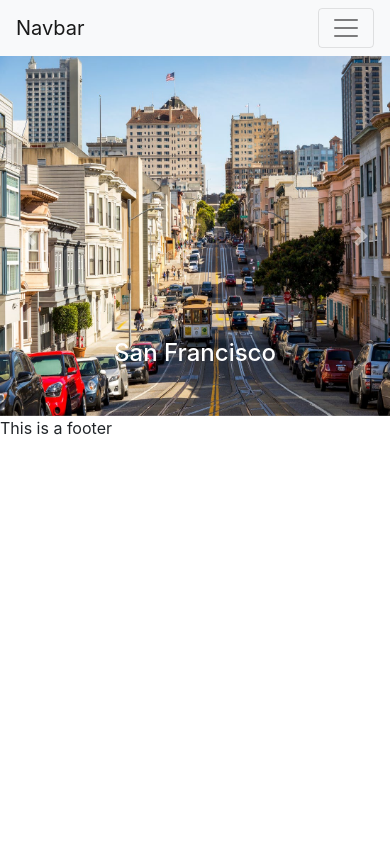
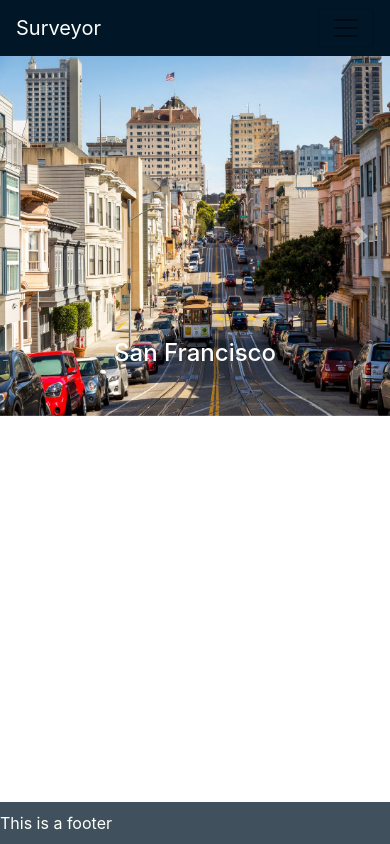
Before and after one commit to desertlp/wayfarer, a Django app: page / in a window 390 px wide. Run offline with Django 3.2, Linux system fonts and the light colour scheme; some libraries are stand-ins or nearby versions.

Commit message:
BASE.html CSS and responsiveness

```diff
--- a/main_app/static/styles/style.css
+++ b/main_app/static/styles/style.css
@@ -1,3 +1,24 @@
+/**********************************************************************************************************
+NAV
+*/
+.navbar-light {
+
+    background: #011627 ;
+    color: #FDFFFC;
+}
+.navbar-light .navbar-brand {
+    color: #FDFFFC;
+}
+.navbar-light .navbar-brand:hover {
+    color: #FF00FF;
+}
+
+.navbar-light .navbar-nav .nav-link{
+    color: #FDFFFC;
+}
+.navbar-light .navbar-nav .nav-link:hover {
+    color: #FF00FF;
+  }
 
 
 /**********************************************************************************************************
@@ -19,3 +40,23 @@ CAROUSEL
     width:640px;
     height:360px;
 }
+
+
+/**********************************************************************************************************
+Footer
+*/
+footer{
+    height: 5vh;
+    width: 100%;
+    background: #40515D;
+    color: #FDFFFC;
+    display: flex;
+    align-items: center;
+    position: absolute;
+    bottom: 0;
+}
+
+footer div {
+    text-align: center;
+    display: inline;
+}
--- a/main_app/templates/base.html
+++ b/main_app/templates/base.html
@@ -16,24 +16,25 @@
   <!-- Bootstrap -->
   <link rel="stylesheet" href="https://stackpath.bootstrapcdn.com/bootstrap/4.5.0/css/bootstrap.min.css" integrity="sha384-9aIt2nRpC12Uk9gS9baDl411NQApFmC26EwAOH8WgZl5MYYxFfc+NcPb1dKGj7Sk" crossorigin="anonymous">
   <script src="https://stackpath.bootstrapcdn.com/bootstrap/4.5.1/js/bootstrap.min.js" integrity="sha384-XEerZL0cuoUbHE4nZReLT7nx9gQrQreJekYhJD9WNWhH8nEW+0c5qq7aIo2Wl30J" crossorigin="anonymous"></script>
+  <!-- Animate.style CDN -->
+  <link rel="stylesheet" href="https://cdnjs.cloudflare.com/ajax/libs/animate.css/4.0.0/animate.min.css" />
   <!-- Main CSS -->
   <link rel="stylesheet" href="{% static 'styles/style.css' %}">
   <!-- Main JS -->
   <script src="{% static 'js/app.js' %}"></script>
-  <!-- Animate.style CDN -->
-  <link rel="stylesheet" href="https://cdnjs.cloudflare.com/ajax/libs/animate.css/4.0.0/animate.min.css" />
+
 </head>
 <body>
   <header>
 
-    <nav class="navbar navbar-expand-lg navbar-light bg-light">
-        <a class="navbar-brand" href="#">Navbar</a>
+    <nav class="navbar navbar-expand-md navbar-light ">
+        <a class="navbar-brand" href="#">Surveyor</a>
         <button class="navbar-toggler" type="button" data-toggle="collapse" data-target="#navbarNav" aria-controls="navbarNav" aria-expanded="false" aria-label="Toggle navigation">
             <span class="navbar-toggler-icon"></span>
         </button>
         <div class="collapse navbar-collapse" id="navbarNav">
-            <ul class="navbar-nav">
-            <li class="nav-item active">
+            <ul class="navbar-nav ml-auto">
+            <li class="nav-item">
                 <a class="nav-link" href="#">Home <span class="sr-only">(current)</span></a>
             </li>
             <li class="nav-item">
@@ -54,6 +55,28 @@
             <li class="nav-item">
                 <a class="nav-link" href="#">Logout</a>
             </li>
+              <!-- Dynamic -->
+              <!-- Keep about and home outside loop-->
+            {% comment %} {% if user.is_authenticated = false %}
+              <li>
+                <a href="{% url 'login' %}">Log In</a>
+              </li>
+              <li>
+                <a href="{% url 'signup' %}">Sign Up</a>
+              </li>
+            {% else %}
+              <li>
+                <a href="{% url 'profile' %}">Profile</a>
+              </li>
+              <li>
+                <a href="{% url 'cities' %}">Cities</a>
+              </li>
+              <li>
+                <a href="{% url 'logout' %}">Log Out</a>
+              </li>
+            {% endif %} {% endcomment %}
+
+
             </ul>
         </div>
     </nav>
@@ -63,8 +86,8 @@
     {% block content %}
     {% endblock %}
   </main>
-  <footer class="page-footer">
-    <div class="right">This is a footer</div>
+  <footer>
+    <div>This is a footer</div>
   </footer>
 </body>
 </html>
```
